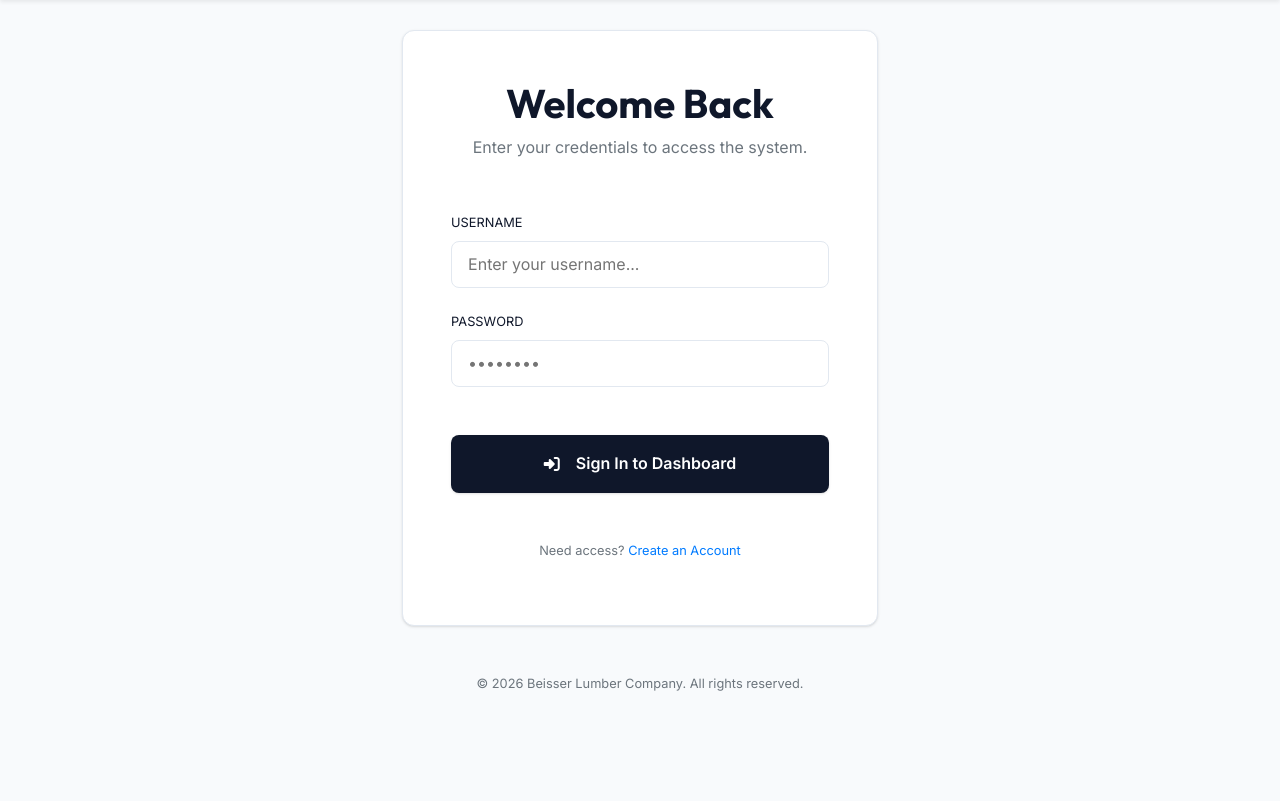
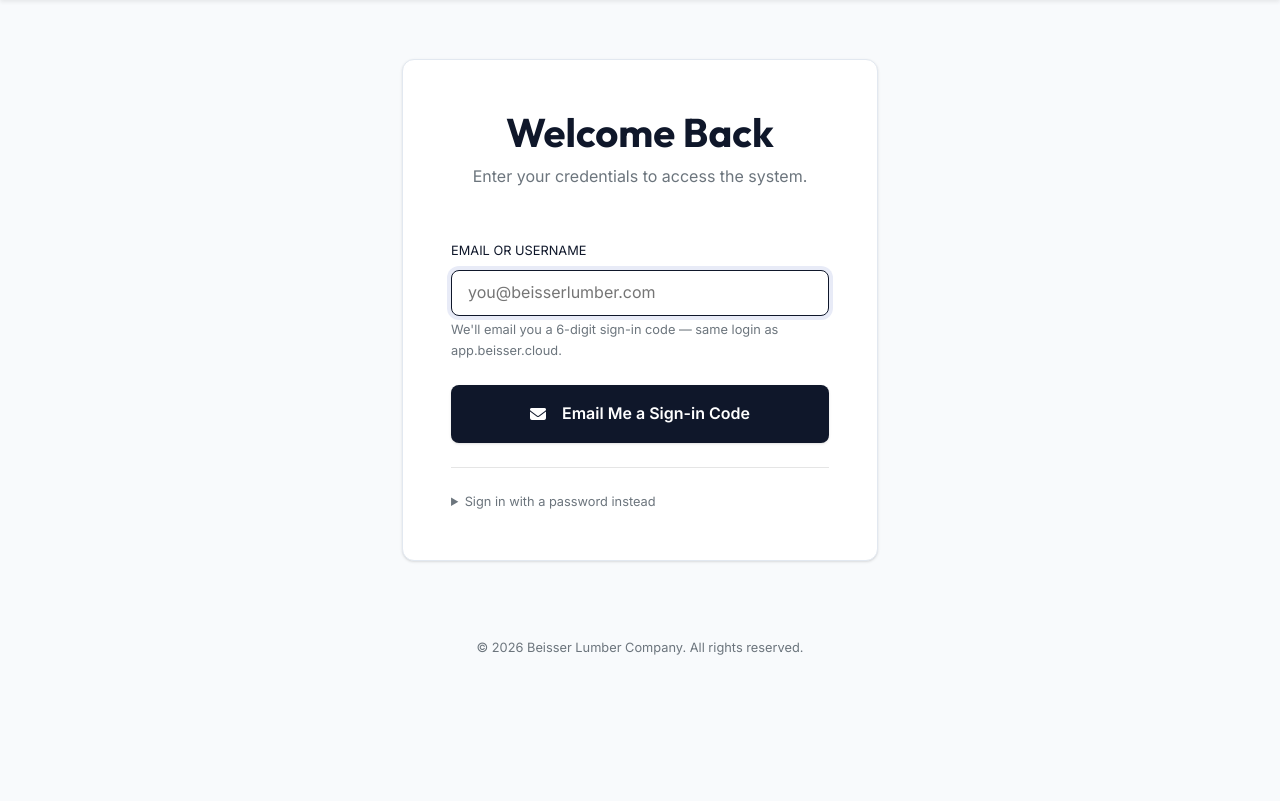
Before and after one commit to amcgrean/estimating-app, a Flask app: page /login in a window 1280 px wide. Shown: the part 70-871 px from the top of the page. Run offline with Flask 3, Linux system fonts and the light colour scheme; some libraries are stand-ins or nearby versions.

Commit message:
feat: passwordless OTP login on bids.beisser.cloud (LiveEdge auth bridge)
Both apps share one database post-cutover, so the legacy login now offers
the same email-code sign-in as app.beisser.cloud: identifier (username or
email) resolves via public.app_users, a 6-digit code is issued into
LiveEdge's public.otp_codes (10-min expiry, single-use, 3 sends/15min,
now()-based SQL comparisons) and emailed via Flask-Mail, then verified and
mapped to the local bids."user" row via estimating_user_id (fallback email,
then username). Password login remains available under a collapsible
fallback. Generic responses for unknown identifiers (no enumeration).

Tested end-to-end against the shared DB: render, send, resolve-by-username
and email, wrong-code reject, login+session, single-use, rate limit.

Co-Authored-By: Claude Opus 4.8 <noreply@anthropic.com>

```diff
--- a/project/blueprints/auth/routes.py
+++ b/project/blueprints/auth/routes.py
@@ -1,12 +1,151 @@
 from flask import Blueprint, render_template, request, redirect, url_for, flash, current_app, session
 from flask_login import login_user, login_required, logout_user, current_user
+from flask_mail import Message
 from project import mail, db
 from project.models import User, UserType, LoginActivity, Branch
 from project.forms import LoginForm, UserSettingsForm
 import datetime
+import random
+from sqlalchemy import text, func
 from werkzeug.security import generate_password_hash
 
 auth = Blueprint('auth', __name__)
+
+
+# ---------------------------------------------------------------------------
+# Passwordless OTP login (bridge to LiveEdge's auth)
+#
+# Both apps share one database post-cutover, so this verifies 6-digit codes
+# against LiveEdge's own public.otp_codes table — users get the exact same
+# email-code sign-in on bids.beisser.cloud as on app.beisser.cloud. Identity
+# resolves via public.app_users, mapped to the local bids."user" row through
+# estimating_user_id (fallback: email, then username). Password login remains
+# as a fallback path.
+# ---------------------------------------------------------------------------
+
+OTP_TTL_MINUTES = 10
+OTP_SEND_LIMIT_PER_15_MIN = 3
+
+
+def _resolve_app_user(identifier):
+    """Look up an active LiveEdge account by username OR email."""
+    if not identifier:
+        return None
+    return db.session.execute(text("""
+        SELECT username, email, display_name, estimating_user_id
+        FROM public.app_users
+        WHERE is_active = true
+          AND (lower(username) = lower(:ident) OR lower(email) = lower(:ident))
+        LIMIT 1
+    """), {"ident": identifier.strip()}).mappings().first()
+
+
+def _map_to_flask_user(app_user):
+    """Resolve the LiveEdge account to the local bids.\"user\" row."""
+    user = None
+    if app_user["estimating_user_id"]:
+        user = User.query.get(app_user["estimating_user_id"])
+    if user is None and app_user["email"]:
+        user = User.query.filter(func.lower(User.email) == app_user["email"].lower()).first()
+    if user is None:
+        user = User.query.filter(func.lower(User.username) == app_user["username"].lower()).first()
+    return user
+
+
+def _complete_login(user):
+    """Shared post-login bookkeeping (session, branch, activity, counters)."""
+    login_user(user)
+    session.permanent = True
+    if user.user_branch_id:
+        session['branch_id'] = user.user_branch_id
+    db.session.add(LoginActivity(user_id=user.id, logged_in=datetime.datetime.utcnow()))
+    user.last_login = datetime.datetime.utcnow()
+    user.login_count = (user.login_count or 0) + 1
+    db.session.commit()
+
+
+@auth.route('/login/otp/send', methods=['POST'])
+def otp_send():
+    identifier = (request.form.get('identifier') or '').strip()
+    if not identifier:
+        flash('Enter your username or email first.', 'danger')
+        return redirect(url_for('auth.login'))
+
+    app_user = _resolve_app_user(identifier)
+    if app_user:
+        email = app_user['email']
+        try:
+            # Issuance rate limit, mirroring LiveEdge: 3 sends / 15 min / email
+            recent = db.session.execute(text("""
+                SELECT count(*) FROM public.otp_codes
+                WHERE lower(email) = lower(:e)
+                  AND created_at > now() - interval '15 minutes'
+            """), {"e": email}).scalar() or 0
+            if recent >= OTP_SEND_LIMIT_PER_15_MIN:
+                flash('Too many codes requested. Wait a few minutes and try again.', 'danger')
+                return render_template('login.html', form=LoginForm(),
+                                       otp_stage='code', otp_identifier=identifier)
+
+            code = f"{random.SystemRandom().randint(0, 999999):06d}"
+            db.session.execute(text("""
+                INSERT INTO public.otp_codes (email, code, expires_at)
+                VALUES (:e, :c, now() + (:ttl || ' minutes')::interval)
+            """), {"e": email, "c": code, "ttl": str(OTP_TTL_MINUTES)})
+            db.session.commit()
+
+            msg = Message(
+                subject='Your Beisser sign-in code',
+                recipients=[email],
+                body=(f"Your Beisser sign-in code is: {code}\n\n"
+                      f"It expires in {OTP_TTL_MINUTES} minutes. "
+                      "If you didn't request this, you can ignore this email."),
+            )
+            mail.send(msg)
+        except Exception as e:
+            current_app.logger.error(f"OTP send failed: {e}")
+            db.session.rollback()
+            flash('Could not send the code — try again or use your password.', 'danger')
+            return redirect(url_for('auth.login'))
+
+    # Same message whether or not the account exists (no account enumeration)
+    flash('If that account exists, a sign-in code has been emailed.', 'info')
+    return render_template('login.html', form=LoginForm(),
+                           otp_stage='code', otp_identifier=identifier)
+
+
+@auth.route('/login/otp/verify', methods=['POST'])
+def otp_verify():
+    identifier = (request.form.get('identifier') or '').strip()
+    code = (request.form.get('code') or '').strip()
+
+    app_user = _resolve_app_user(identifier)
+    row = None
+    if app_user and code:
+        row = db.session.execute(text("""
+            SELECT id FROM public.otp_codes
+            WHERE lower(email) = lower(:e) AND code = :c
+              AND used = false AND expires_at > now()
+            ORDER BY created_at DESC
+            LIMIT 1
+        """), {"e": app_user['email'], "c": code}).first()
+
+    if row is None:
+        flash('Invalid or expired code. Request a new one if needed.', 'danger')
+        return render_template('login.html', form=LoginForm(),
+                               otp_stage='code', otp_identifier=identifier)
+
+    db.session.execute(text("UPDATE public.otp_codes SET used = true WHERE id = :id"),
+                       {"id": row[0]})
+    db.session.commit()
+
+    user = _map_to_flask_user(app_user)
+    if user is None or not user.is_active:
+        flash('That login is not linked to an active bid-tracker account. '
+              'Contact an administrator.', 'danger')
+        return redirect(url_for('auth.login'))
+
+    _complete_login(user)
+    return redirect(url_for('main.index'))
 
 @auth.route('/login', methods=['GET', 'POST'])
 def login():
--- a/project/templates/login.html
+++ b/project/templates/login.html
@@ -22,7 +22,44 @@
             {% endif %}
             {% endwith %}
 
-            <form method="post">
+            {% if otp_stage == 'code' %}
+            <!-- Step 2: enter the emailed 6-digit code -->
+            <form method="post" action="{{ url_for('auth.otp_verify') }}">
+                <input type="hidden" name="identifier" value="{{ otp_identifier }}">
+                <div class="form-group mb-4">
+                    <label class="font-weight-600 small text-uppercase tracking-wider">Sign-in Code</label>
+                    <input type="text" name="code" class="input-modern" placeholder="6-digit code"
+                        inputmode="numeric" pattern="[0-9]*" maxlength="6" autocomplete="one-time-code" autofocus>
+                    <small class="form-text text-muted">We emailed a code to the address on your account.</small>
+                </div>
+                <button type="submit" class="btn-premium w-100 justify-content-center py-3">
+                    <i class="fas fa-check-circle mr-2"></i> Verify &amp; Sign In
+                </button>
+            </form>
+            <form method="post" action="{{ url_for('auth.otp_send') }}" class="text-center mt-3">
+                <input type="hidden" name="identifier" value="{{ otp_identifier }}">
+                <button type="submit" class="btn btn-link small">Resend code</button>
+                <a href="{{ url_for('auth.login') }}" class="btn btn-link small">Start over</a>
+            </form>
+            {% else %}
+            <!-- Step 1: passwordless sign-in (same as app.beisser.cloud) -->
+            <form method="post" action="{{ url_for('auth.otp_send') }}">
+                <div class="form-group mb-4">
+                    <label class="font-weight-600 small text-uppercase tracking-wider">Email or Username</label>
+                    <input type="text" name="identifier" class="input-modern"
+                        placeholder="you@beisserlumber.com" autofocus>
+                    <small class="form-text text-muted">We'll email you a 6-digit sign-in code — same login as
+                        app.beisser.cloud.</small>
+                </div>
+                <button type="submit" class="btn-premium w-100 justify-content-center py-3">
+                    <i class="fas fa-envelope mr-2"></i> Email Me a Sign-in Code
+                </button>
+            </form>
+
+            <hr class="my-4">
+            <details>
+                <summary class="text-muted small" style="cursor:pointer;">Sign in with a password instead</summary>
+                <form method="post" action="{{ url_for('auth.login') }}" class="mt-3">
                     {{ form.hidden_tag() }}
 
                     <div class="form-group mb-4">
@@ -37,10 +74,8 @@
                         {% endif %}
                     </div>
 
-                <div class="form-group mb-5">
-                    <div class="d-flex justify-content-between align-items-center">
+                    <div class="form-group mb-4">
                         <label class="font-weight-600 small text-uppercase tracking-wider">Password</label>
-                    </div>
                         {{ form.password(class="input-modern", placeholder="••••••••") }}
                         {% if form.password.errors %}
                         <ul class="list-unstyled mt-2">
@@ -52,14 +87,11 @@
                     </div>
 
                     <button type="submit" class="btn-premium w-100 justify-content-center py-3">
-                    <i class="fas fa-sign-in-alt mr-2"></i> Sign In to Dashboard
+                        <i class="fas fa-sign-in-alt mr-2"></i> Sign In with Password
                     </button>
                 </form>
-
-            <div class="text-center mt-5">
-                <p class="text-muted small">Need access? <a href="{{ url_for('auth.register') }}"
-                        class="font-weight-600 text-primary">Create an Account</a></p>
-            </div>
+            </details>
+            {% endif %}
         </div>
     </div>
 </div>
```
Lines whose indentation alone changed are shown as unchanged.
